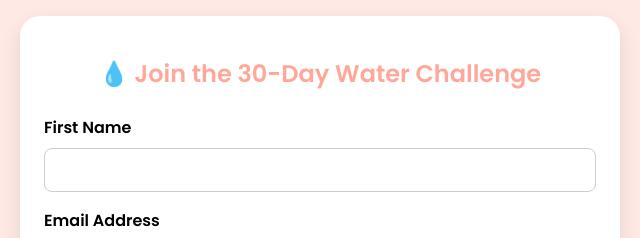
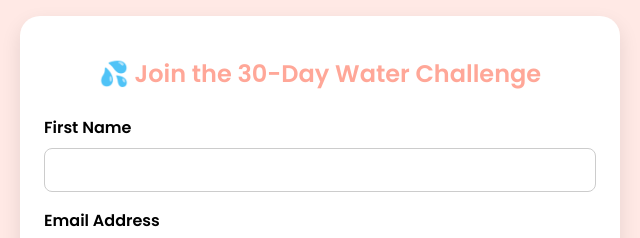
Before and after one commit to MenoHello/30-day-water-challenge, a plain HTML site: page index.html in a window 1280 px wide. Shown: the top 238 px of the page, 320-960 px from the left. Drawn offline with Linux system fonts and the light colour scheme.

Commit message:
Update index.html

```diff
--- a/index.html
+++ b/index.html
@@ -106,7 +106,7 @@
 </head>
 <body>
   <div class="form-container">
-    <h1>💧 Join the 30-Day Water Challenge</h1>
+    <h1>💦 Join the 30-Day Water Challenge</h1>
     <form id="hydrationForm">
       <label for="firstname">First Name</label>
       <input type="text" id="firstname" name="firstname" required>
```
